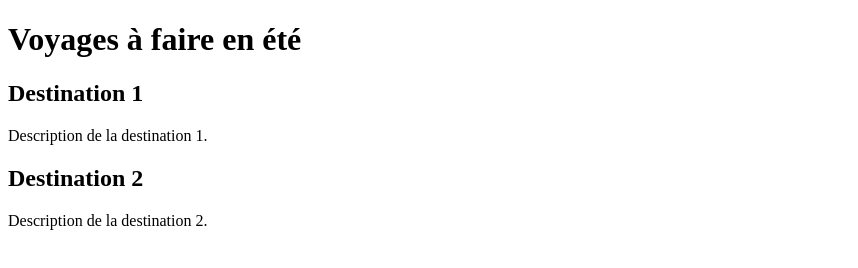
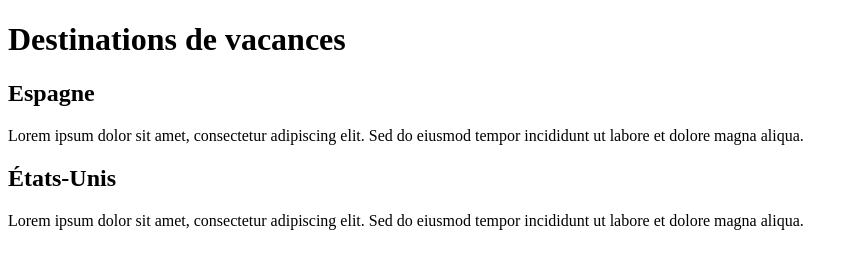
Before and after one commit to chloecis/chloecis.github.io, a plain HTML site: page index.html in a window 1280 px wide. Shown: the whole page, without its empty margins (0-858 px from the left). Drawn offline with Linux system fonts and the light colour scheme.

Commit message:
Update index.html

```diff
--- a/index.html
+++ b/index.html
@@ -3,27 +3,18 @@
 <head>
   <meta charset="utf-8">
   <meta name="viewport" content="width=device-width">
-  <title>Voyages à faire en été</title>
-  <link href="feuilledestyle.css" rel="stylesheet" type="text/css" />
+  <title>Vacances</title>
+  <link href="style.css" rel="stylesheet" type="text/css" />
 </head>
 <body>
-  <header>
-    <h1>Voyages à faire en été</h1>
-  </header>
-
-  <main>
-    <section>
-      <h2>Destination 1</h2>
-      <p>Description de la destination 1.</p>
-    </section>
-
-    <section>
-      <h2>Destination 2</h2>
-      <p>Description de la destination 2.</p>
-    </section>
-
-    <!-- Ajoutez plus de destinations à votre choix -->
-  </main>
-  <script src="script.js"></script>
+  <h1>Destinations de vacances</h1>
+  <div class="destination">
+    <h2>Espagne</h2>
+    <p>Lorem ipsum dolor sit amet, consectetur adipiscing elit. Sed do eiusmod tempor incididunt ut labore et dolore magna aliqua.</p>
+  </div>
+  <div class="destination">
+    <h2>États-Unis</h2>
+    <p>Lorem ipsum dolor sit amet, consectetur adipiscing elit. Sed do eiusmod tempor incididunt ut labore et dolore magna aliqua.</p>
+  </div>
 </body>
 </html>
```
